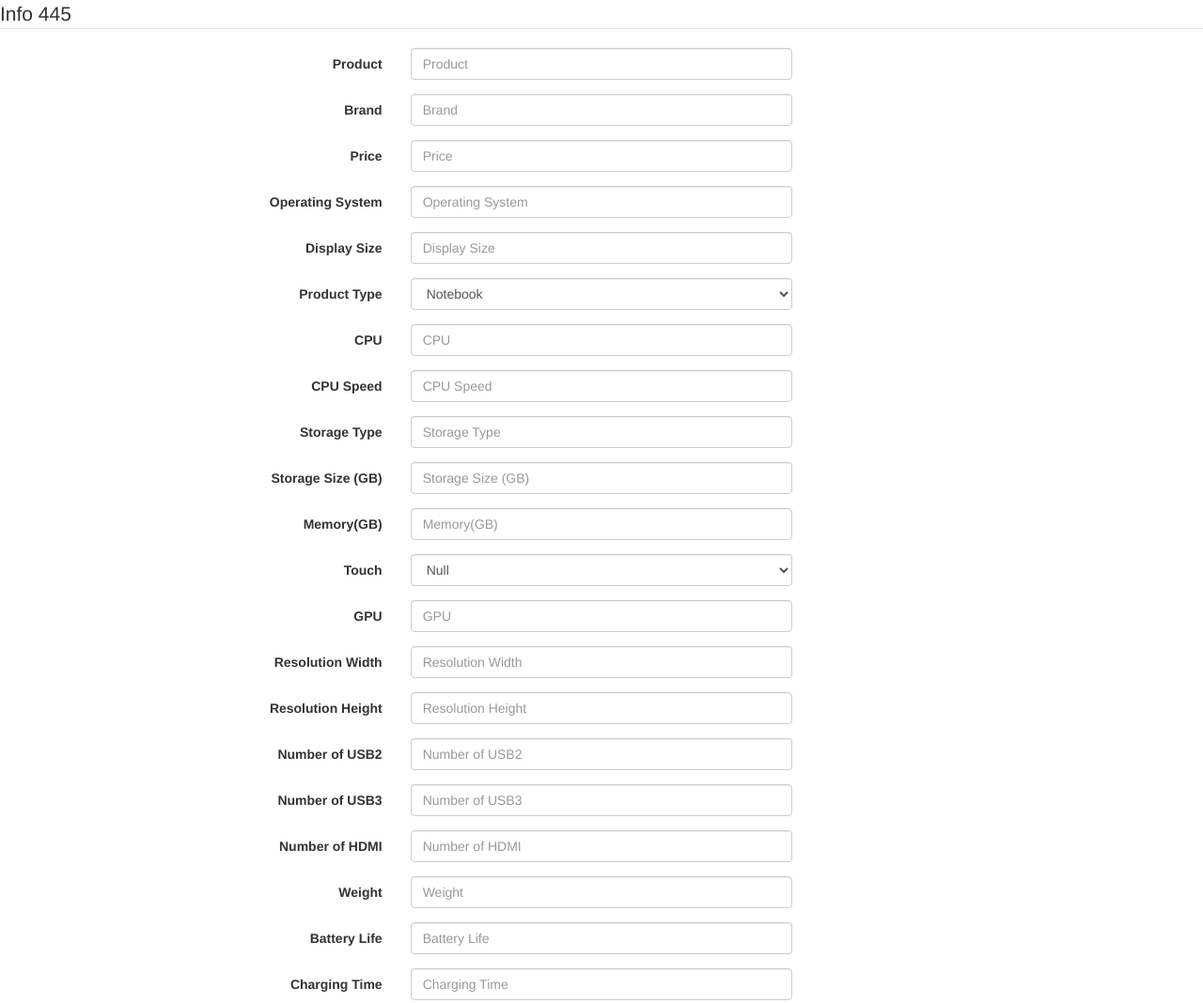
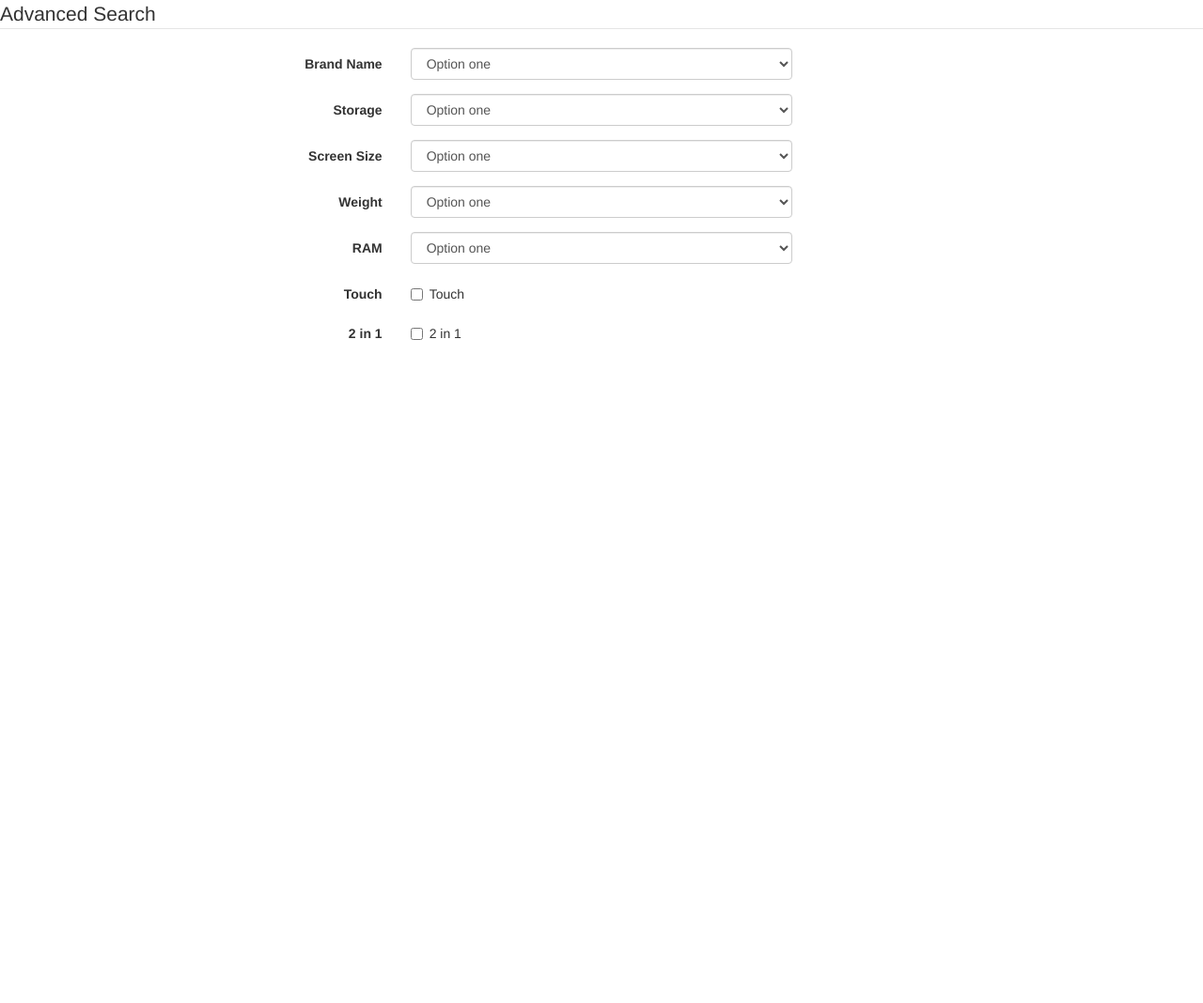
Before and after one commit to kaiyoshino/MSJapan, a website: page static/home.html in a window 1280 px wide. Shown: the whole page at 94% size. After the commit the page ends 800 px from the top, so only its background shows below. Drawn offline with nearby package versions, Linux system fonts and the light colour scheme.

Commit message:
add and change html page

```diff
--- a/static/home.html
+++ b/static/home.html
@@ -14,226 +14,89 @@
 <form class="form-horizontal">
 <fieldset>
 
-
 <!-- Form Name -->
-<legend>Info 445</legend>
-
-
-<!-- Text input-->
-<div class="form-group">
-  <label class="col-md-4 control-label" for="Product">Product</label>
-  <div class="col-md-4">
-  <input id="Product" name="Product" type="text" placeholder="Product" class="form-control input-md">
-
-  </div>
-</div>
-
-
-<!-- Text input-->
-<div class="form-group">
-  <label class="col-md-4 control-label" for="brand">Brand</label>
-  <div class="col-md-4">
-  <input id="brand" name="brand" type="text" placeholder="Brand" class="form-control input-md">
-
-  </div>
-</div>
-
-
-<!-- Text input-->
-<div class="form-group">
-  <label class="col-md-4 control-label" for="Price">Price</label>
-  <div class="col-md-4">
-  <input id="Price" name="Price" type="text" placeholder="Price" class="form-control input-md">
-
-  </div>
-</div>
-
-
-<!-- Text input-->
-<div class="form-group">
-  <label class="col-md-4 control-label" for="Operating System">Operating System</label>
-  <div class="col-md-4">
-  <input id="Operating System" name="Operating System" type="text" placeholder="Operating System" class="form-control input-md">
-
-  </div>
-</div>
-
-
-<!-- Text input-->
-<div class="form-group">
-  <label class="col-md-4 control-label" for="Display Size">Display Size</label>
-  <div class="col-md-4">
-  <input id="Display Size" name="Display Size" type="text" placeholder="Display Size" class="form-control input-md">
-
-  </div>
-</div>
-
+<legend>Advanced Search</legend>
 
 <!-- Select Basic -->
 <div class="form-group">
-  <label class="col-md-4 control-label" for="Product Type">Product Type</label>
+  <label class="col-md-4 control-label" for="Brand">Brand Name</label>
   <div class="col-md-4">
-    <select id="Product Type" name="Product Type" class="form-control">
-      <option value="1">Notebook</option>
-      <option value="2">2 in 1</option>
-      <option value="3">Tablet</option>
+    <select id="Brand" name="Brand" class="form-control">
+      <option value="1">Option one</option>
+      <option value="2">Option two</option>
     </select>
   </div>
 </div>
 
-
-<!-- Text input-->
-<div class="form-group">
-  <label class="col-md-4 control-label" for="CPU">CPU</label>
-  <div class="col-md-4">
-  <input id="CPU" name="CPU" type="text" placeholder="CPU" class="form-control input-md">
-
-  </div>
-</div>
-
-
-<!-- Text input-->
-<div class="form-group">
-  <label class="col-md-4 control-label" for="CPU Speed">CPU Speed</label>
-  <div class="col-md-4">
-  <input id="CPU Speed" name="CPU Speed" type="text" placeholder="CPU Speed" class="form-control input-md">
-
-  </div>
-</div>
-
-
-<!-- Text input-->
-<div class="form-group">
-  <label class="col-md-4 control-label" for="Storage Type">Storage Type</label>
-  <div class="col-md-4">
-  <input id="Storage Type" name="Storage Type" type="text" placeholder="Storage Type" class="form-control input-md">
-
-  </div>
-</div>
-
-
-<!-- Text input-->
-<div class="form-group">
-  <label class="col-md-4 control-label" for="storage size">Storage Size (GB)</label>
-  <div class="col-md-4">
-  <input id="storage size" name="storage size" type="text" placeholder="Storage Size (GB)" class="form-control input-md">
-
-  </div>
-</div>
-
-
-<!-- Text input-->
-<div class="form-group">
-  <label class="col-md-4 control-label" for="memory">Memory(GB)</label>
-  <div class="col-md-4">
-  <input id="memory" name="memory" type="text" placeholder="Memory(GB)" class="form-control input-md">
-
-  </div>
-</div>
-
-
 <!-- Select Basic -->
 <div class="form-group">
-  <label class="col-md-4 control-label" for="touch">Touch</label>
+  <label class="col-md-4 control-label" for="Storage">Storage</label>
   <div class="col-md-4">
-    <select id="touch" name="touch" class="form-control">
-      <option value="Null">Null</option>
-      <option value="1">Yes</option>
-      <option value="2">No</option>
+    <select id="Storage" name="Storage" class="form-control">
+      <option value="1">Option one</option>
+      <option value="2">Option two</option>
     </select>
   </div>
 </div>
 
-
-<!-- Text input-->
+<!-- Select Basic -->
 <div class="form-group">
-  <label class="col-md-4 control-label" for="gpu">GPU</label>
+  <label class="col-md-4 control-label" for="Screen">Screen Size</label>
   <div class="col-md-4">
-  <input id="gpu" name="gpu" type="text" placeholder="GPU" class="form-control input-md">
-
+    <select id="Screen" name="Screen" class="form-control">
+      <option value="1">Option one</option>
+      <option value="2">Option two</option>
+    </select>
   </div>
 </div>
 
-
-<!-- Text input-->
+<!-- Select Basic -->
 <div class="form-group">
-  <label class="col-md-4 control-label" for="Resolutionwidth">Resolution Width</label>
+  <label class="col-md-4 control-label" for="Weight">Weight</label>
   <div class="col-md-4">
-  <input id="Resolutionwidth" name="Resolutionwidth" type="text" placeholder="Resolution Width" class="form-control input-md">
-
+    <select id="Weight" name="Weight" class="form-control">
+      <option value="1">Option one</option>
+      <option value="2">Option two</option>
+    </select>
   </div>
 </div>
 
-
-<!-- Text input-->
+<!-- Select Basic -->
 <div class="form-group">
-  <label class="col-md-4 control-label" for="resolutionheight">Resolution Height</label>
+  <label class="col-md-4 control-label" for="RAM">RAM</label>
   <div class="col-md-4">
-  <input id="resolutionheight" name="resolutionheight" type="text" placeholder="Resolution Height" class="form-control input-md">
-
+    <select id="RAM" name="RAM" class="form-control">
+      <option value="1">Option one</option>
+      <option value="2">Option two</option>
+    </select>
   </div>
 </div>
 
-
-<!-- Text input-->
+<!-- Multiple Checkboxes -->
 <div class="form-group">
-  <label class="col-md-4 control-label" for="numberusb2">Number of USB2</label>
+  <label class="col-md-4 control-label" for="Touch">Touch</label>
   <div class="col-md-4">
-  <input id="numberusb2" name="numberusb2" type="text" placeholder="Number of USB2" class="form-control input-md">
-
+  <div class="checkbox">
+    <label for="Touch-0">
+      <input type="checkbox" name="Touch" id="Touch-0" value="1">
+      Touch
+    </label>
+  </div>
   </div>
 </div>
 
-
-<!-- Text input-->
+<!-- Multiple Checkboxes -->
 <div class="form-group">
-  <label class="col-md-4 control-label" for="numberusb3">Number of USB3</label>
+  <label class="col-md-4 control-label" for="2 in 1">2 in 1</label>
   <div class="col-md-4">
-  <input id="numberusb3" name="numberusb3" type="text" placeholder="Number of USB3" class="form-control input-md">
-
+  <div class="checkbox">
+    <label for="2 in 1-0">
+      <input type="checkbox" name="2 in 1" id="2 in 1-0" value="1">
+      2 in 1
+    </label>
+  </div>
   </div>
 </div>
-
-
-<!-- Text input-->
-<div class="form-group">
-  <label class="col-md-4 control-label" for="numberhdmi">Number of HDMI</label>
-  <div class="col-md-4">
-  <input id="numberhdmi" name="numberhdmi" type="text" placeholder="Number of HDMI" class="form-control input-md">
-
-  </div>
-</div>
-
-
-<!-- Text input-->
-<div class="form-group">
-  <label class="col-md-4 control-label" for="weight">Weight</label>
-  <div class="col-md-4">
-  <input id="weight" name="weight" type="text" placeholder="Weight" class="form-control input-md">
-
-  </div>
-</div>
-
-
-<!-- Text input-->
-<div class="form-group">
-  <label class="col-md-4 control-label" for="batterylife">Battery Life</label>
-  <div class="col-md-4">
-  <input id="batterylife" name="batterylife" type="text" placeholder="Battery Life" class="form-control input-md">
-
-  </div>
-</div>
-
-
-<!-- Text input-->
-<div class="form-group">
-  <label class="col-md-4 control-label" for="chargetime">Charging Time</label>
-  <div class="col-md-4">
-  <input id="chargetime" name="chargetime" type="text" placeholder="Charging Time" class="form-control input-md">
-
-  </div>
-</div>
-
 
 </fieldset>
 </form>
```
Also changed, not shown: static/addForm.html (added, +242 -0 lines).
